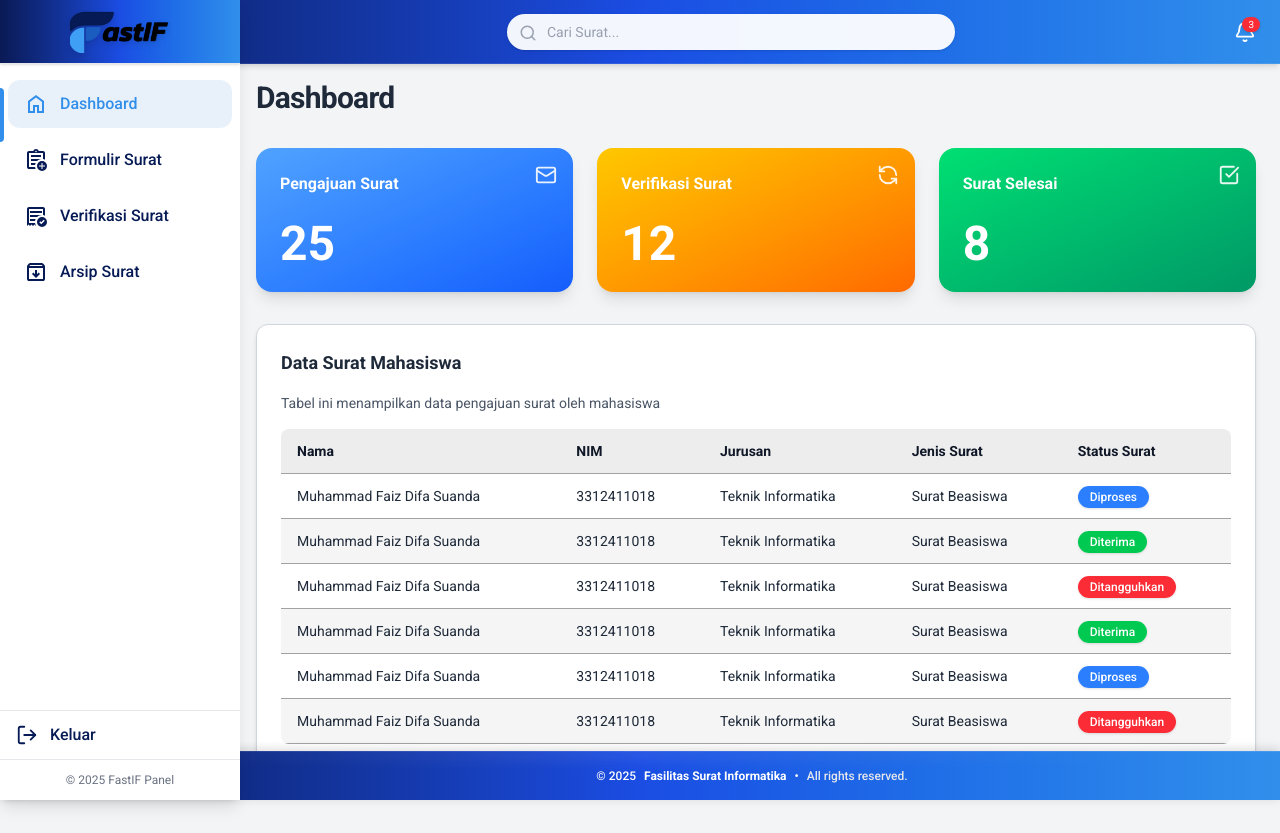
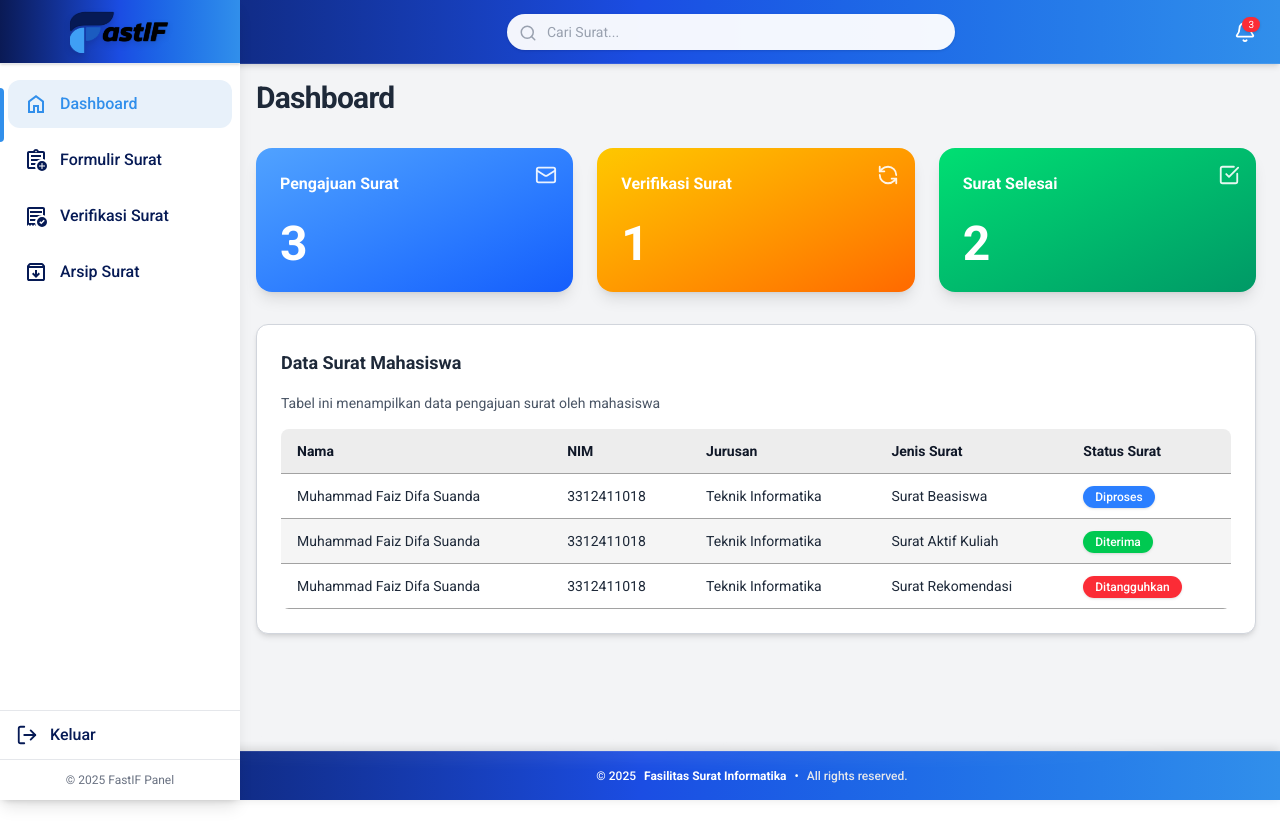
Before and after one commit to Suanda27/FastIF, a Next.js app: page /admin/dashboard in a window 1280 px wide. After the commit the page ends 800 px from the top, so only its background shows below. Built offline with nearby package versions, Linux system fonts and the light colour scheme.

Commit message:
feat : Migration data dumy on dashboardAdmin to API route next.js

```diff
--- a/src/app/admin/dashboard/page.tsx
+++ b/src/app/admin/dashboard/page.tsx
@@ -1,6 +1,6 @@
 "use client";
 
-import React from "react";
+import React, { useEffect, useState } from "react";
 import { Mail, RefreshCcw, CheckSquare } from "lucide-react";
 import { motion } from "framer-motion";
 import CountUp from "react-countup";
@@ -15,51 +15,6 @@ interface Surat {
   status: StatusSurat;
 }
 
-const dataSurat: Surat[] = [
-  {
-    nama: "Muhammad Faiz Difa Suanda",
-    nim: "3312411018",
-    jurusan: "Teknik Informatika",
-    jenis: "Surat Beasiswa",
-    status: "Diproses",
-  },
-  {
-    nama: "Muhammad Faiz Difa Suanda",
-    nim: "3312411018",
-    jurusan: "Teknik Informatika",
-    jenis: "Surat Beasiswa",
-    status: "Diterima",
-  },
-  {
-    nama: "Muhammad Faiz Difa Suanda",
-    nim: "3312411018",
-    jurusan: "Teknik Informatika",
-    jenis: "Surat Beasiswa",
-    status: "Ditangguhkan",
-  },
-  {
-    nama: "Muhammad Faiz Difa Suanda",
-    nim: "3312411018",
-    jurusan: "Teknik Informatika",
-    jenis: "Surat Beasiswa",
-    status: "Diterima",
-  },
-  {
-    nama: "Muhammad Faiz Difa Suanda",
-    nim: "3312411018",
-    jurusan: "Teknik Informatika",
-    jenis: "Surat Beasiswa",
-    status: "Diproses",
-  },
-  {
-    nama: "Muhammad Faiz Difa Suanda",
-    nim: "3312411018",
-    jurusan: "Teknik Informatika",
-    jenis: "Surat Beasiswa",
-    status: "Ditangguhkan",
-  },
-];
-
 const statusColor: Record<StatusSurat, string> = {
   Diproses: "bg-blue-500",
   Diterima: "bg-green-500",
@@ -67,6 +22,39 @@ const statusColor: Record<StatusSurat, string> = {
 };
 
 export default function DashboardPage() {
+  // nilai awal semua 0
+  const [stats, setStats] = useState({
+    pengajuan: 0,
+    verifikasi: 0,
+    selesai: 0,
+  });
+
+  const [dataSurat, setDataSurat] = useState<Surat[]>([]);
+
+  // ambil data dari API nanti (placeholder dulu)
+  useEffect(() => {
+    const fetchData = async () => {
+      try {
+        const res = await fetch("/api/cardadmin"); // endpoint backend kamu nanti
+        if (!res.ok) throw new Error("Gagal mengambil data");
+        const data = await res.json();
+
+        // contoh respons API:
+        // { pengajuan: 10, verifikasi: 5, selesai: 2, dataSurat: [...] }
+        setStats({
+          pengajuan: data.pengajuan || 0,
+          verifikasi: data.verifikasi || 0,
+          selesai: data.selesai || 0,
+        });
+        setDataSurat(data.dataSurat || []);
+      } catch (error) {
+        console.error("Error mengambil data:", error);
+      }
+    };
+
+    fetchData();
+  }, []);
+
   return (
     <motion.div
       className="space-y-8"
@@ -86,19 +74,19 @@ export default function DashboardPage() {
             title: "Pengajuan Surat",
             gradient: "bg-gradient-to-br from-blue-400 to-blue-600",
             icon: <Mail size={22} />,
-            value: 25,
+            value: stats.pengajuan,
           },
           {
             title: "Verifikasi Surat",
             gradient: "bg-gradient-to-br from-yellow-400 to-orange-500",
             icon: <RefreshCcw size={22} />,
-            value: 12,
+            value: stats.verifikasi,
           },
           {
             title: "Surat Selesai",
             gradient: "bg-gradient-to-br from-green-400 to-emerald-600",
             icon: <CheckSquare size={22} />,
-            value: 8,
+            value: stats.selesai,
           },
         ].map((card, index) => (
           <motion.div
@@ -147,7 +135,8 @@ export default function DashboardPage() {
               </tr>
             </thead>
             <tbody>
-              {dataSurat.map((item, index) => (
+              {dataSurat.length > 0 ? (
+                dataSurat.map((item, index) => (
                   <motion.tr
                     key={index}
                     className={`border-b border-[#A2A2A2] ${
@@ -169,7 +158,17 @@ export default function DashboardPage() {
                       </span>
                     </td>
                   </motion.tr>
-              ))}
+                ))
+              ) : (
+                <tr>
+                  <td
+                    colSpan={5}
+                    className="text-center text-gray-500 py-6 italic"
+                  >
+                    Belum ada data surat
+                  </td>
+                </tr>
+              )}
             </tbody>
           </table>
         </div>
--- /dev/null
+++ b/src/app/api/cardadmin/route.ts
@@ -0,0 +1,44 @@
+import { NextResponse } from "next/server";
+
+// contoh data dummy
+const dummyData = {
+  pengajuan: 3,
+  verifikasi: 1,
+  selesai: 2,
+  dataSurat: [
+    {
+      nama: "Muhammad Faiz Difa Suanda",
+      nim: "3312411018",
+      jurusan: "Teknik Informatika",
+      jenis: "Surat Beasiswa",
+      status: "Diproses",
+    },
+    {
+      nama: "Muhammad Faiz Difa Suanda",
+      nim: "3312411018",
+      jurusan: "Teknik Informatika",
+      jenis: "Surat Aktif Kuliah",
+      status: "Diterima",
+    },
+    {
+      nama: "Muhammad Faiz Difa Suanda",
+      nim: "3312411018",
+      jurusan: "Teknik Informatika",
+      jenis: "Surat Rekomendasi",
+      status: "Ditangguhkan",
+    },
+  ],
+};
+
+// handle GET request dari frontend
+export async function GET() {
+  try {
+    return NextResponse.json(dummyData, { status: 200 });
+  } catch (error) {
+    console.error("API Error:", error);
+    return NextResponse.json(
+      { message: "Terjadi kesalahan pada server" },
+      { status: 500 }
+    );
+  }
+}
```
Lines whose indentation alone changed are shown as unchanged.
